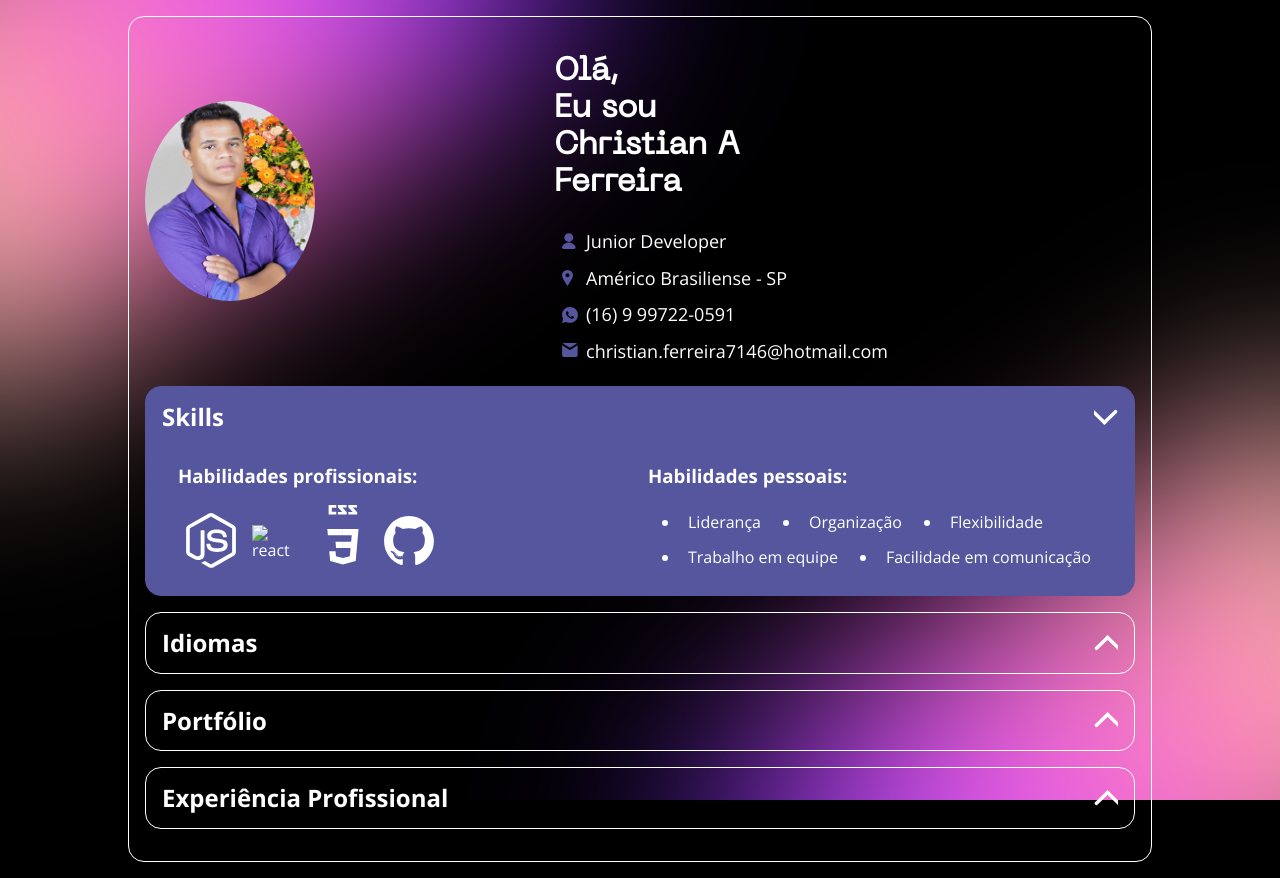
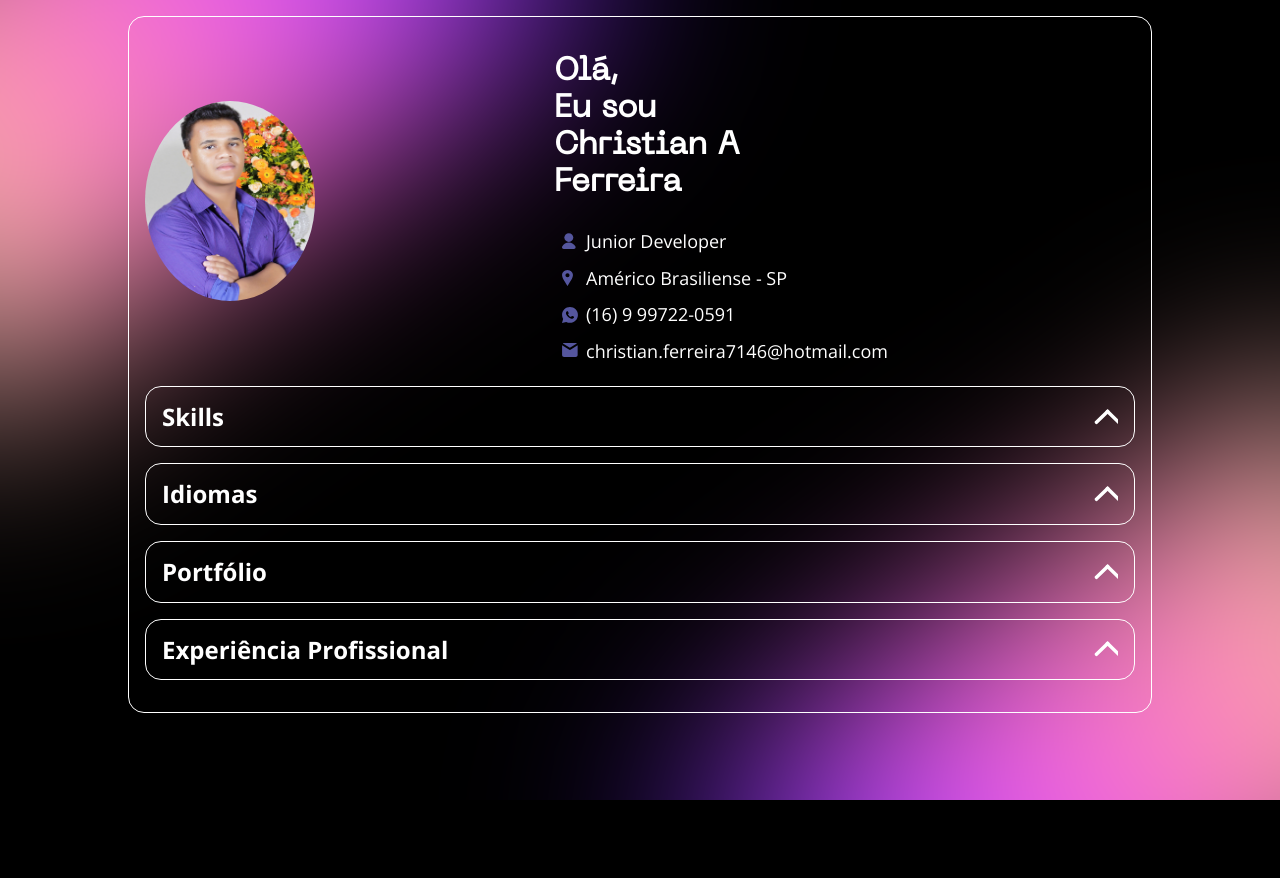
Before and after one commit to euchristianferreira/Criando-e-Estilizando-uma-Pagina-de-Portfolio-Profissional-com-CSS-e-JavaScript, a plain HTML site: page index.html in a window 1280 px wide. After the commit the page ends 800 px from the top, so only its background shows below. Drawn offline with nearby package versions, Linux system fonts and the light colour scheme.

Commit message:
Atualizações

```diff
--- a/index.html
+++ b/index.html
@@ -37,7 +37,7 @@
             </div>
         </header>
 
-        <section class="acordeon open">
+        <section class="acordeon">
             <button class="trigger" type="button">
                 <h2>Skills</h2>
             </button>
@@ -47,16 +47,16 @@
                         <h3>Habilidades profissionais:</h3>
                         <ul>
                             <li>
-                                <img src="/assets/img/icons/tools/js.svg" alt="javascript" title="javascript">
+                                <img src="./assets/img/icons/tools/js.svg" alt="javascript" title="javascript">
                             </li>
                             <li>
-                                <img src="/assets/img/icons/tools//react.svg" alt="react" title="react">
+                                <img src="./assets/img/icons/tools//react.svg" alt="react" title="react">
                             </li>
                             <li>
-                                <img src="/assets/img/icons/tools/css.svg" alt="javascript" title="javascript">
+                                <img src="./assets/img/icons/tools/css.svg" alt="javascript" title="javascript">
                             </li>
                             <li>
-                                <img src="/assets/img/icons/tools/github.svg" alt="javascript" title="javascript">
+                                <img src="./assets/img/icons/tools/github.svg" alt="javascript" title="javascript">
                             </li>
                         </ul>
                     </section>
@@ -94,15 +94,15 @@
                 <ul class="portfolio">
                     <li>
                         <h3 class="title github">Titulo do portfolio</h3>
-                        <a href="www.google.com" target="_blank">www.google.com</a>
+                        <a href="https://github.com/euchristianferreira" target="_blank">Meu GitHub</a>
                     </li>
                     <li>
                         <h3 class="title github">Titulo do portfolio</h3>
-                        <a href="www.google.com" target="_blank">www.google.com</a>
+                        <a href="https://github.com/euchristianferreira/Projeto-Luta" target="_blank">Criando uma Landing Page De Luta</a>
                     </li>
                     <li>
                         <h3 class="title github">Titulo do portfolio</h3>
-                        <a href="www.google.com" target="_blank">www.google.com</a>
+                        <a href="https://github.com/euchristianferreira/Projeto--Starbucks" target="_blank">Criando um Website similar ao do Starbucks</a>
                     </li>
                 </ul>
             </div>
```
